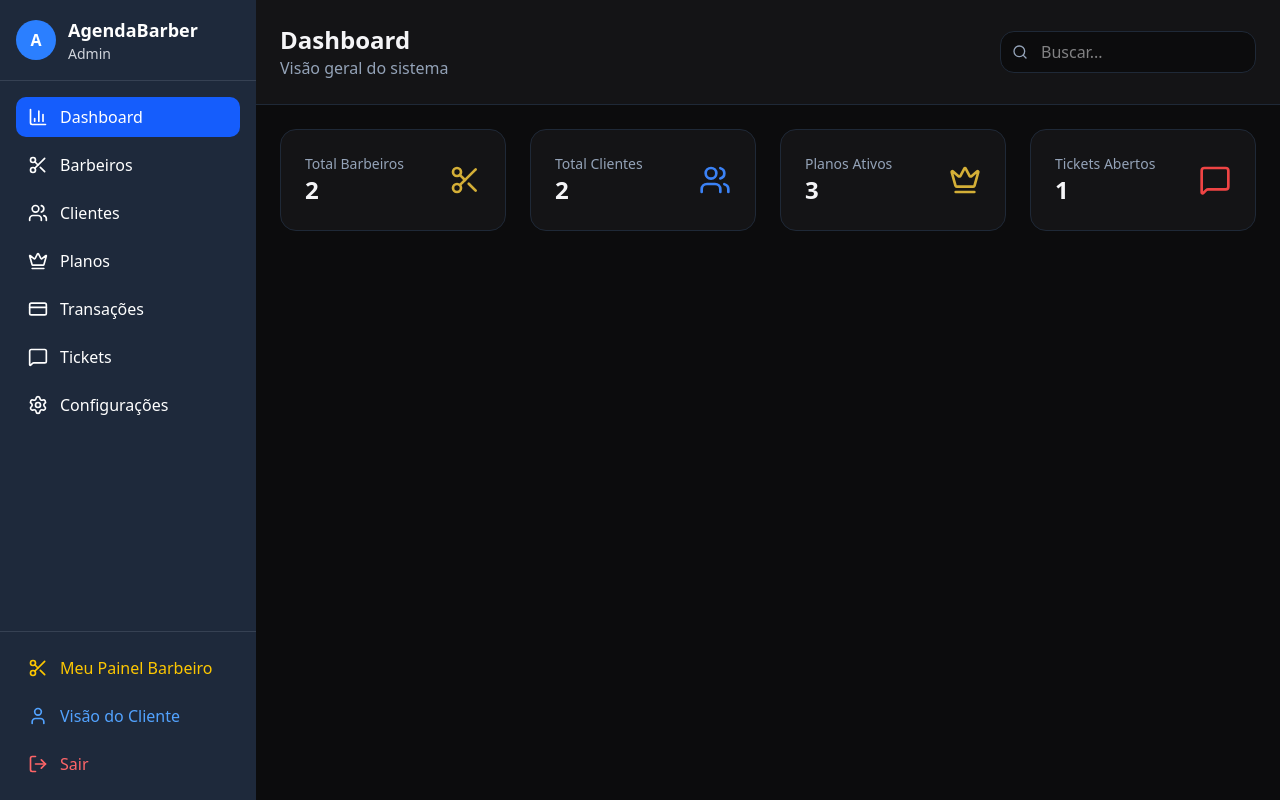
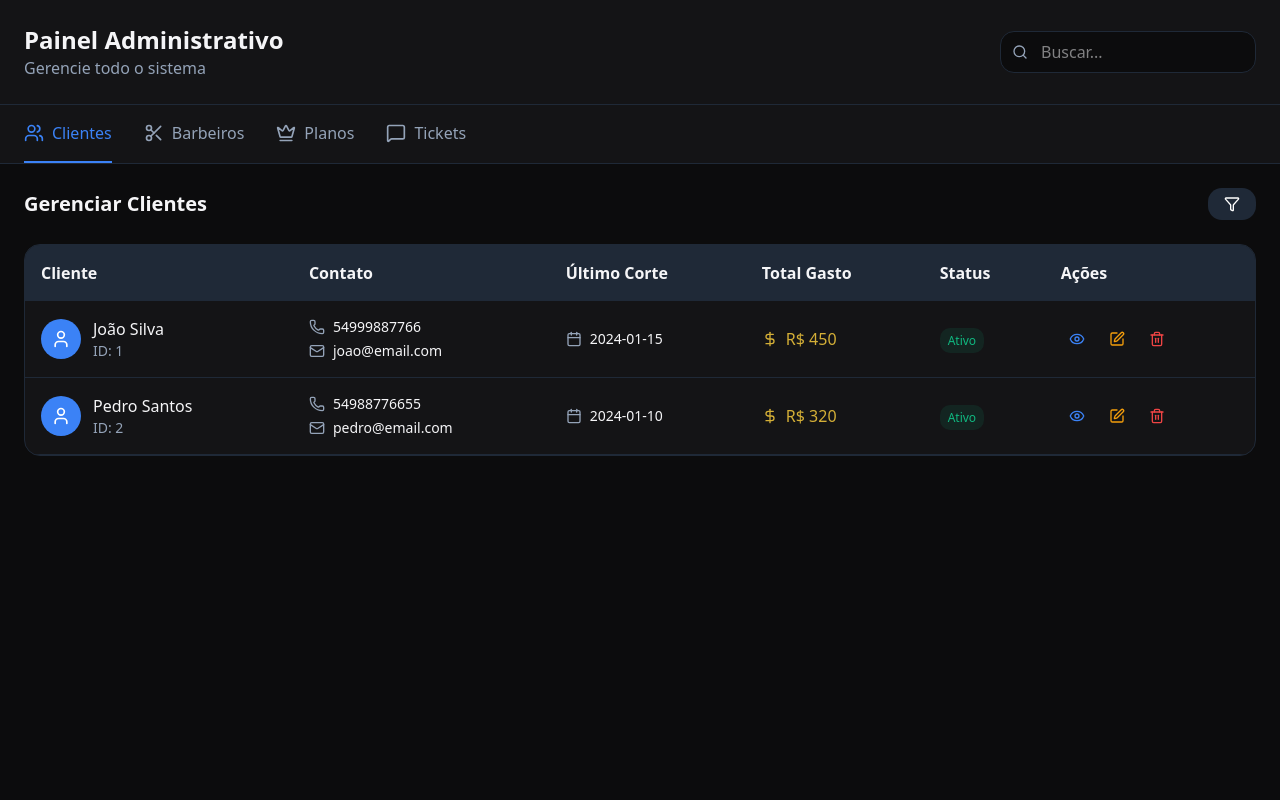
Before and after one commit to edilsonjrzilio-cyber/saas-agenda-barbearias, a Next.js app: page /admin in a window 1280 px wide. Built offline with nearby package versions, Linux system fonts and the light colour scheme.

Commit message:
🤖 Update from Lasy: 🔧 Error Fix (restaurado) - Update src/app/admin/page.tsx

```diff
--- a/src/app/admin/page.tsx
+++ b/src/app/admin/page.tsx
@@ -22,10 +22,7 @@ import {
   AlertTriangle,
   Search,
   Filter,
-  MoreVertical,
-  BarChart3,
-  CreditCard,
-  LogOut
+  MoreVertical
 } from "lucide-react";
 
 // Dados simulados
@@ -119,7 +116,7 @@ const tickets = [
 ];
 
 export default function AdminPanel() {
-  const [activeTab, setActiveTab] = useState("dashboard");
+  const [activeTab, setActiveTab] = useState("clientes");
   const [showModal, setShowModal] = useState(false);
   const [modalType, setModalType] = useState("");
   const [selectedItem, setSelectedItem] = useState<any>(null);
@@ -384,147 +381,13 @@ export default function AdminPanel() {
   };
 
   return (
-    <div className="min-h-screen bg-[#0C0C0D] text-[#F5F5F7] flex">
-      {/* Sidebar - Design Original */}
-      <div className="w-64 bg-[#1e293b] text-white flex flex-col">
-        {/* Header */}
-        <div className="p-4 border-b border-gray-700">
-          <div className="flex items-center space-x-3">
-            <div className="w-10 h-10 bg-blue-500 rounded-full flex items-center justify-center">
-              <span className="text-white font-bold">A</span>
-            </div>
-            <div>
-              <h1 className="text-lg font-bold">AgendaBarber</h1>
-              <p className="text-sm text-gray-300">Admin</p>
-            </div>
-          </div>
-        </div>
-
-        {/* Navigation */}
-        <nav className="flex-1 p-4 space-y-2">
-          <button
-            onClick={() => setActiveTab("dashboard")}
-            className={`w-full flex items-center space-x-3 px-3 py-2 rounded-lg transition-colors ${
-              activeTab === "dashboard" ? "bg-blue-600" : "hover:bg-gray-700"
-            }`}
-          >
-            <BarChart3 className="w-5 h-5" />
-            <span>Dashboard</span>
-          </button>
-
-          <button
-            onClick={() => setActiveTab("barbeiros")}
-            className={`w-full flex items-center space-x-3 px-3 py-2 rounded-lg transition-colors ${
-              activeTab === "barbeiros" ? "bg-blue-600" : "hover:bg-gray-700"
-            }`}
-          >
-            <Scissors className="w-5 h-5" />
-            <span>Barbeiros</span>
-          </button>
-
-          <button
-            onClick={() => setActiveTab("clientes")}
-            className={`w-full flex items-center space-x-3 px-3 py-2 rounded-lg transition-colors ${
-              activeTab === "clientes" ? "bg-blue-600" : "hover:bg-gray-700"
-            }`}
-          >
-            <Users className="w-5 h-5" />
-            <span>Clientes</span>
-          </button>
-
-          <button
-            onClick={() => setActiveTab("planos")}
-            className={`w-full flex items-center space-x-3 px-3 py-2 rounded-lg transition-colors ${
-              activeTab === "planos" ? "bg-blue-600" : "hover:bg-gray-700"
-            }`}
-          >
-            <Crown className="w-5 h-5" />
-            <span>Planos</span>
-          </button>
-
-          <button
-            onClick={() => setActiveTab("transacoes")}
-            className={`w-full flex items-center space-x-3 px-3 py-2 rounded-lg transition-colors ${
-              activeTab === "transacoes" ? "bg-blue-600" : "hover:bg-gray-700"
-            }`}
-          >
-            <CreditCard className="w-5 h-5" />
-            <span>Transações</span>
-          </button>
-
-          <button
-            onClick={() => setActiveTab("tickets")}
-            className={`w-full flex items-center space-x-3 px-3 py-2 rounded-lg transition-colors ${
-              activeTab === "tickets" ? "bg-blue-600" : "hover:bg-gray-700"
-            }`}
-          >
-            <MessageSquare className="w-5 h-5" />
-            <span>Tickets</span>
-          </button>
-
-          <button
-            onClick={() => setActiveTab("configuracoes")}
-            className={`w-full flex items-center space-x-3 px-3 py-2 rounded-lg transition-colors ${
-              activeTab === "configuracoes" ? "bg-blue-600" : "hover:bg-gray-700"
-            }`}
-          >
-            <Settings className="w-5 h-5" />
-            <span>Configurações</span>
-          </button>
-        </nav>
-
-        {/* Bottom Links */}
-        <div className="p-4 border-t border-gray-700 space-y-2">
-          <button
-            onClick={() => window.open("/dashboard", "_blank")}
-            className="w-full flex items-center space-x-3 px-3 py-2 rounded-lg text-yellow-400 hover:bg-gray-700 transition-colors"
-          >
-            <Scissors className="w-5 h-5" />
-            <span>Meu Painel Barbeiro</span>
-          </button>
-
-          <button
-            onClick={() => window.open("/cliente", "_blank")}
-            className="w-full flex items-center space-x-3 px-3 py-2 rounded-lg text-blue-400 hover:bg-gray-700 transition-colors"
-          >
-            <User className="w-5 h-5" />
-            <span>Visão do Cliente</span>
-          </button>
-
-          <button
-            onClick={() => window.location.href = "/barbeiro/logout"}
-            className="w-full flex items-center space-x-3 px-3 py-2 rounded-lg text-red-400 hover:bg-gray-700 transition-colors"
-          >
-            <LogOut className="w-5 h-5" />
-            <span>Sair</span>
-          </button>
-        </div>
-      </div>
-
-      {/* Main Content */}
-      <div className="flex-1">
+    <div className="min-h-screen bg-[#0C0C0D] text-[#F5F5F7]">
       {/* Header */}
       <div className="bg-[#141416] border-b border-[#1F2937] p-6">
         <div className="flex items-center justify-between">
           <div>
-              <h1 className="text-2xl font-bold">
-                {activeTab === "dashboard" && "Dashboard"}
-                {activeTab === "clientes" && "Gerenciar Clientes"}
-                {activeTab === "barbeiros" && "Gerenciar Barbeiros"}
-                {activeTab === "planos" && "Gerenciar Planos"}
-                {activeTab === "transacoes" && "Transações"}
-                {activeTab === "tickets" && "Tickets de Suporte"}
-                {activeTab === "configuracoes" && "Configurações"}
-              </h1>
-              <p className="text-[#94A3B8]">
-                {activeTab === "dashboard" && "Visão geral do sistema"}
-                {activeTab === "clientes" && "Gerencie todos os clientes"}
-                {activeTab === "barbeiros" && "Gerencie todos os barbeiros"}
-                {activeTab === "planos" && "Gerencie os planos disponíveis"}
-                {activeTab === "transacoes" && "Histórico de transações"}
-                {activeTab === "tickets" && "Suporte aos usuários"}
-                {activeTab === "configuracoes" && "Configurações do sistema"}
-              </p>
+            <h1 className="text-2xl font-bold">Painel Administrativo</h1>
+            <p className="text-[#94A3B8]">Gerencie todo o sistema</p>
           </div>
           <div className="flex items-center space-x-4">
             <div className="relative">
@@ -541,57 +404,38 @@ export default function AdminPanel() {
         </div>
       </div>
 
-        {/* Content */}
-        <div className="p-6">
-          {/* Dashboard Tab */}
-          {activeTab === "dashboard" && (
-            <div className="grid grid-cols-1 md:grid-cols-2 lg:grid-cols-4 gap-6">
-              <div className="bg-[#141416] rounded-2xl border border-[#1F2937] p-6">
-                <div className="flex items-center justify-between">
-                  <div>
-                    <p className="text-[#94A3B8] text-sm">Total Barbeiros</p>
-                    <p className="text-2xl font-bold">{barbeiros.length}</p>
-                  </div>
-                  <Scissors className="w-8 h-8 text-[#D4AF37]" />
+      {/* Navigation Tabs */}
+      <div className="bg-[#141416] border-b border-[#1F2937]">
+        <div className="flex space-x-8 px-6">
+          {[
+            { id: "clientes", label: "Clientes", icon: Users },
+            { id: "barbeiros", label: "Barbeiros", icon: Scissors },
+            { id: "planos", label: "Planos", icon: Crown },
+            { id: "tickets", label: "Tickets", icon: MessageSquare }
+          ].map((tab) => (
+            <button
+              key={tab.id}
+              onClick={() => setActiveTab(tab.id)}
+              className={`flex items-center space-x-2 py-4 border-b-2 transition-colors ${
+                activeTab === tab.id
+                  ? "border-[#3B82F6] text-[#3B82F6]"
+                  : "border-transparent text-[#94A3B8] hover:text-[#F5F5F7]"
+              }`}
+            >
+              <tab.icon className="w-5 h-5" />
+              <span>{tab.label}</span>
+            </button>
+          ))}
         </div>
       </div>
 
-              <div className="bg-[#141416] rounded-2xl border border-[#1F2937] p-6">
-                <div className="flex items-center justify-between">
-                  <div>
-                    <p className="text-[#94A3B8] text-sm">Total Clientes</p>
-                    <p className="text-2xl font-bold">{clientes.length}</p>
-                  </div>
-                  <Users className="w-8 h-8 text-[#3B82F6]" />
-                </div>
-              </div>
-
-              <div className="bg-[#141416] rounded-2xl border border-[#1F2937] p-6">
-                <div className="flex items-center justify-between">
-                  <div>
-                    <p className="text-[#94A3B8] text-sm">Planos Ativos</p>
-                    <p className="text-2xl font-bold">{planos.length}</p>
-                  </div>
-                  <Crown className="w-8 h-8 text-[#D4AF37]" />
-                </div>
-              </div>
-
-              <div className="bg-[#141416] rounded-2xl border border-[#1F2937] p-6">
-                <div className="flex items-center justify-between">
-                  <div>
-                    <p className="text-[#94A3B8] text-sm">Tickets Abertos</p>
-                    <p className="text-2xl font-bold">{tickets.filter(t => t.status === "aberto").length}</p>
-                  </div>
-                  <MessageSquare className="w-8 h-8 text-[#EF4444]" />
-                </div>
-              </div>
-            </div>
-          )}
-
+      {/* Content */}
+      <div className="p-6">
         {/* Clientes Tab */}
         {activeTab === "clientes" && (
           <div>
             <div className="flex items-center justify-between mb-6">
+              <h2 className="text-xl font-bold">Gerenciar Clientes</h2>
               <div className="flex space-x-3">
                 <button className="bg-[#1F2937] text-white px-4 py-2 rounded-xl hover:opacity-90 transition-opacity">
                   <Filter className="w-4 h-4" />
@@ -694,6 +538,7 @@ export default function AdminPanel() {
         {activeTab === "barbeiros" && (
           <div>
             <div className="flex items-center justify-between mb-6">
+              <h2 className="text-xl font-bold">Gerenciar Barbeiros</h2>
               <button
                 onClick={() => handleBarberAction("create")}
                 className="bg-[#3B82F6] text-white px-4 py-2 rounded-xl hover:opacity-90 transition-opacity flex items-center space-x-2"
@@ -802,6 +647,7 @@ export default function AdminPanel() {
         {activeTab === "planos" && (
           <div>
             <div className="flex items-center justify-between mb-6">
+              <h2 className="text-xl font-bold">Gerenciar Planos</h2>
               <button
                 onClick={() => handlePlanAction("create")}
                 className="bg-[#3B82F6] text-white px-4 py-2 rounded-xl hover:opacity-90 transition-opacity flex items-center space-x-2"
@@ -865,19 +711,11 @@ export default function AdminPanel() {
           </div>
         )}
 
-          {/* Transações Tab */}
-          {activeTab === "transacoes" && (
-            <div className="text-center py-12">
-              <CreditCard className="w-16 h-16 text-[#94A3B8] mx-auto mb-4" />
-              <h3 className="text-xl font-bold mb-2">Transações</h3>
-              <p className="text-[#94A3B8]">Histórico de transações será exibido aqui</p>
-            </div>
-          )}
-
         {/* Tickets Tab */}
         {activeTab === "tickets" && (
           <div>
             <div className="flex items-center justify-between mb-6">
+              <h2 className="text-xl font-bold">Tickets de Suporte</h2>
               <div className="flex space-x-3">
                 <span className="bg-[#EF4444]/10 text-[#EF4444] px-3 py-1 rounded-lg text-sm">
                   {tickets.filter(t => t.status === "aberto").length} Abertos
@@ -947,16 +785,6 @@ export default function AdminPanel() {
             </div>
           </div>
         )}
-
-          {/* Configurações Tab */}
-          {activeTab === "configuracoes" && (
-            <div className="text-center py-12">
-              <Settings className="w-16 h-16 text-[#94A3B8] mx-auto mb-4" />
-              <h3 className="text-xl font-bold mb-2">Configurações</h3>
-              <p className="text-[#94A3B8]">Configurações do sistema serão exibidas aqui</p>
-            </div>
-          )}
-        </div>
       </div>
 
       {renderModal()}
```
Lines whose indentation alone changed are shown as unchanged.
